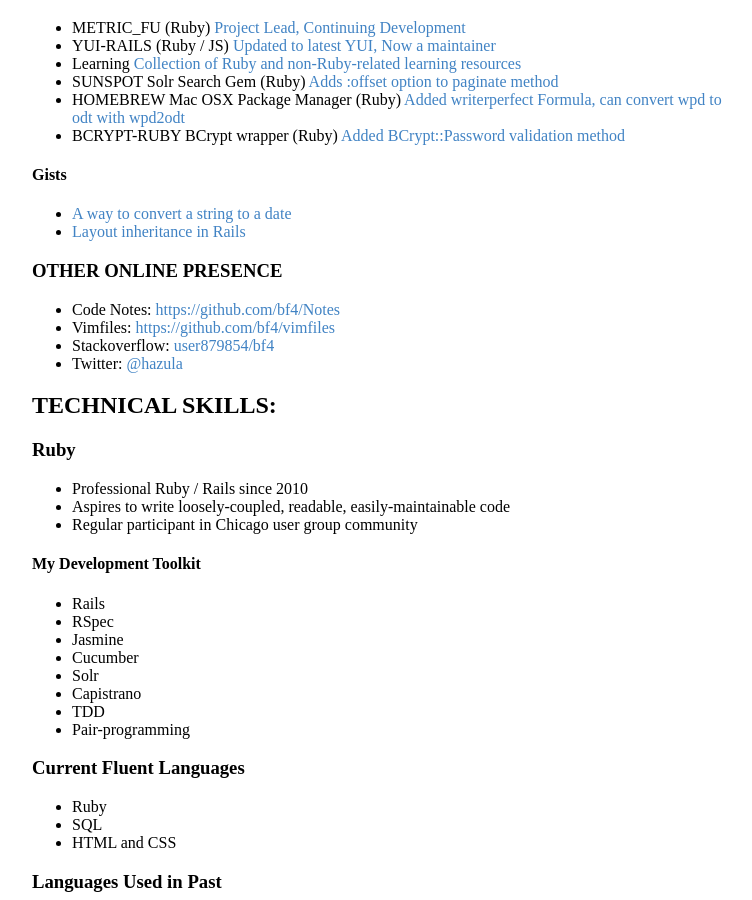
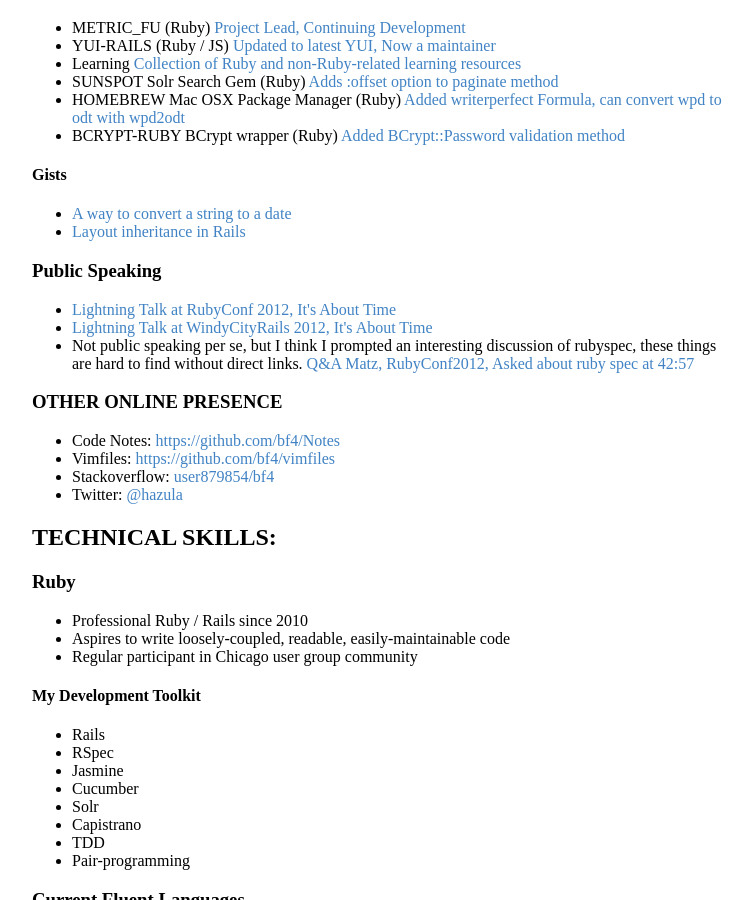
Before and after one commit to bf4/bf4.github.com, a Jekyll site: the page resume.html, which Jekyll copies as it is, in a window 1280 px wide and 900 px high, scrolled down 1181 px. Shown: the whole window, without its empty margins (258-1010 px from the left). Built offline with Jekyll 4.4.1, drawn with Linux system fonts in a browser that asks for light colours; Markdown is read by kramdown in place of the engine named in the settings.

Commit message:
Add Public Speaking

```diff
--- a/resume.html
+++ b/resume.html
@@ -109,6 +109,13 @@
 <li><a href="https://gist.github.com/4370117">Layout inheritance in Rails</a></li>
 </ul>
 
+<h3>Public Speaking</h3>
+
+<ul>
+  <li><a href="http://vimeo.com/53892354">Lightning Talk at RubyConf 2012, It's About Time</a></li>
+  <li><a href="http://vimeo.com/51707399">Lightning Talk at WindyCityRails 2012, It's About Time</a></li>
+  <li>Not public speaking per se, but I think I prompted an interesting discussion of rubyspec, these things are hard to find without direct links.  <a href="http://www.youtube.com/watch?v=B7vCuNaqT7k&hd=1&t=42m57s">Q&A Matz,  RubyConf2012, Asked about ruby spec at 42:57</a></li>
+</ul>
 
 <h3>OTHER ONLINE PRESENCE</h3>
 
```
